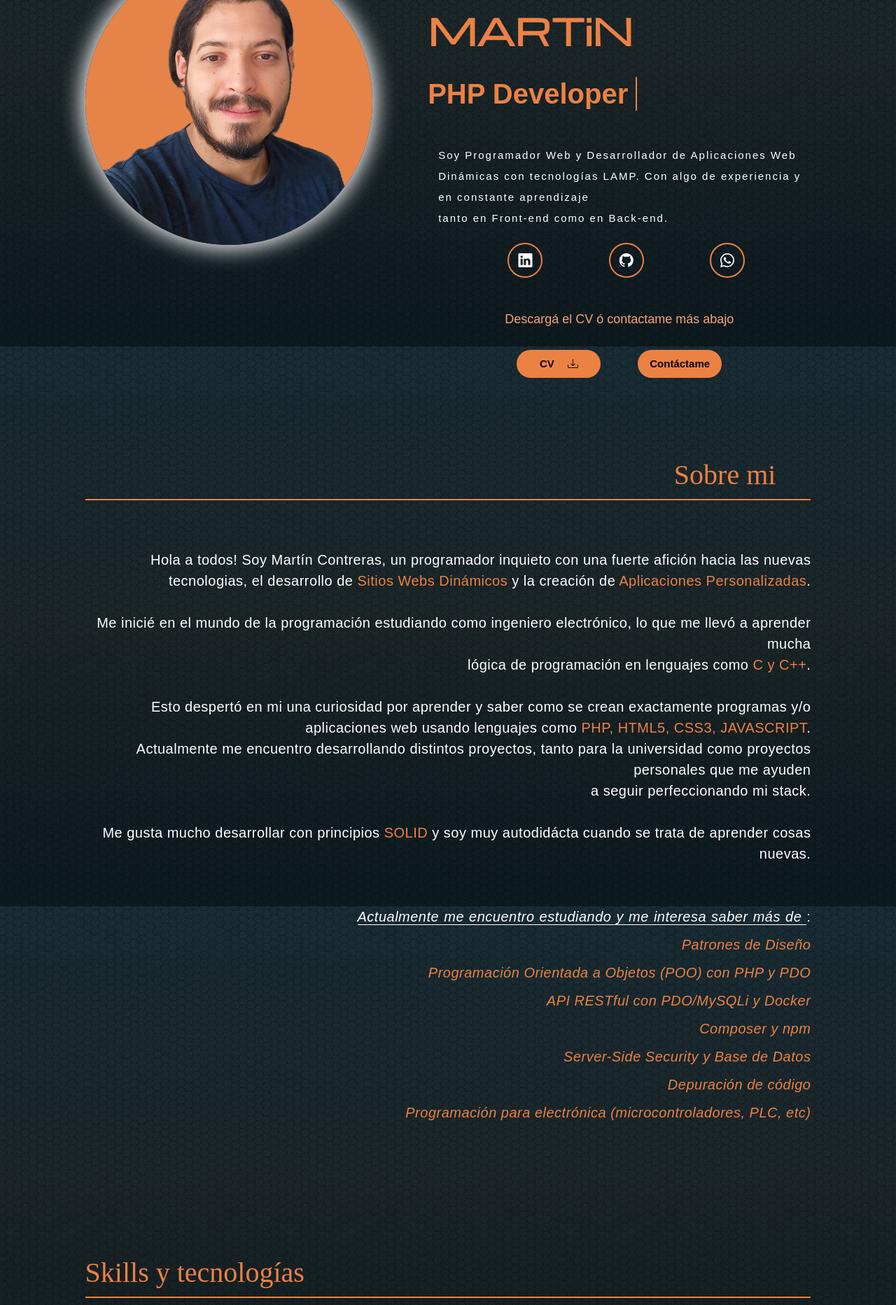
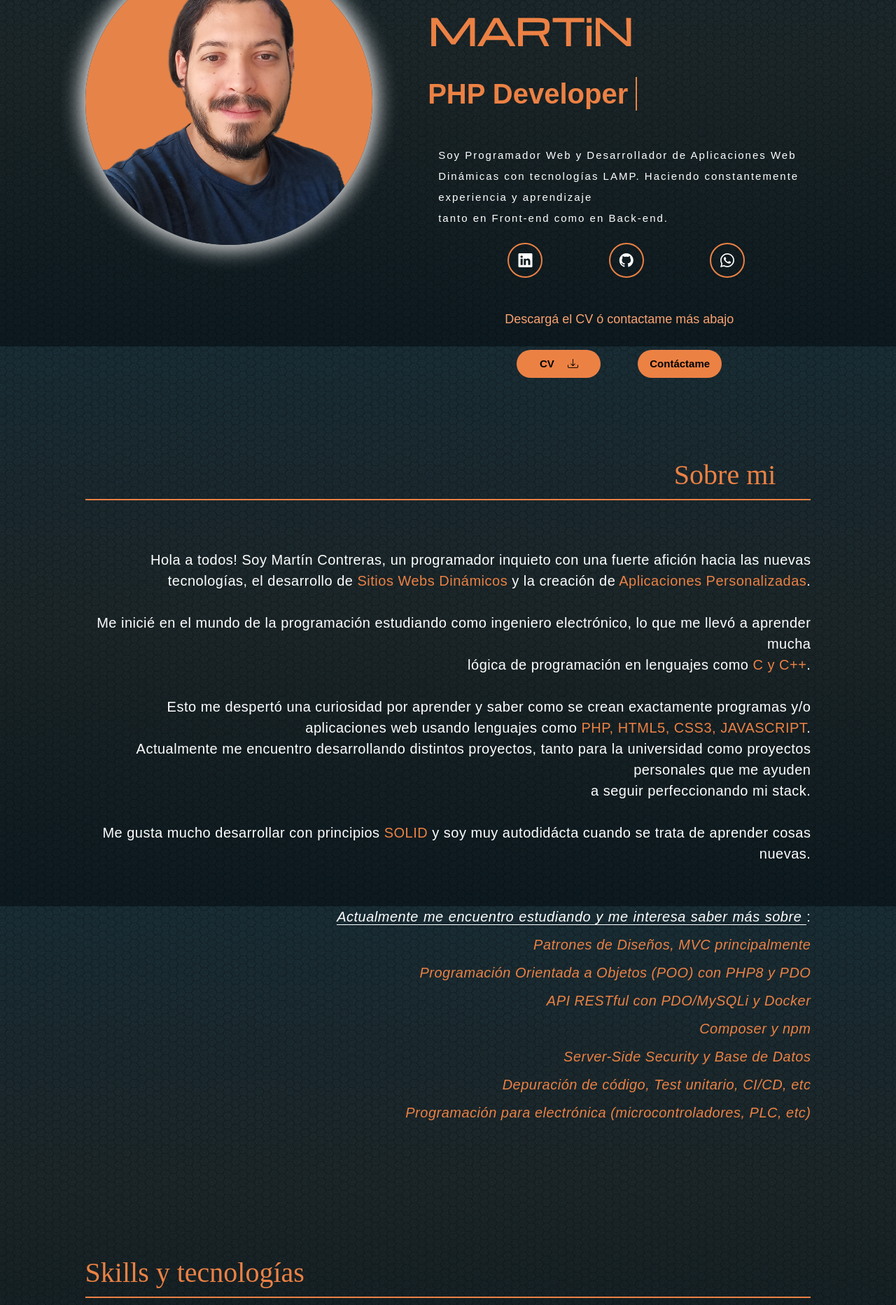
Before and after one commit to jahcr1/Portfolio, a PHP site: page / in a window 1280 px wide. Shown: the part 305-2170 px from the top of the page at 70% size. Run offline with PHP 8.4, Linux system fonts and the light colour scheme; data that the repository does not hold is empty; some web fonts are replaced.

Commit message:
cambiando textos en el about

```diff
--- a/index.php
+++ b/index.php
@@ -86,7 +86,7 @@ if (isset($_GET['status'])) {
       <div class="home-content">
         <h1>Hola, soy <span>MARTiN</span></h1>
         <h3 class="texto-tipeado"><span class="text-din"></span><span class="cursor">|</span></h3>
-        <p>Soy Programador Web y Desarrollador de Aplicaciones Web Dinámicas con tecnologías LAMP. Con algo de experiencia y en constante aprendizaje<br> tanto en Front-end como en Back-end.</p>
+        <p>Soy Programador Web y Desarrollador de Aplicaciones Web Dinámicas con tecnologías LAMP. Haciendo constantemente experiencia y aprendizaje<br> tanto en Front-end como en Back-end.</p>
       </div>
       <div class="home-iconos-redes">
         <ul class="redes">
@@ -115,14 +115,14 @@ if (isset($_GET['status'])) {
   <section id="Aboutme">
 
     <h1 class="titulo" style="justify-content: end;">Sobre mi</h1>
-    <p class="texto-info" style="margin-top: 50px;">Hola a todos! Soy Martín Contreras, un programador inquieto con una fuerte afición hacia las nuevas tecnologias, el desarrollo de <span>Sitios Webs Dinámicos</span> y la creación de <span>Aplicaciones Personalizadas</span>. <br> <br> Me inicié en el mundo de la programación estudiando como ingeniero electrónico, lo que me llevó a aprender mucha<br> lógica de programación en lenguajes como <span>C y C++</span>.<br><br> Esto despertó en mi una curiosidad por aprender y saber como se crean exactamente programas y/o aplicaciones web usando lenguajes como <span>PHP, HTML5, CSS3, JAVASCRIPT</span>.<br>Actualmente me encuentro desarrollando distintos proyectos, tanto para la universidad como proyectos personales que me ayuden<br> a seguir perfeccionando mi stack.<br><br>Me gusta mucho desarrollar con principios <span>SOLID</span> y soy muy autodidácta cuando se trata de aprender cosas nuevas.<br>
-      <br><br><span class="titulo-exp">Actualmente me encuentro estudiando y me interesa saber más de </span>:<br>
-      <span class="exp">Patrones de Diseño</span><br>
-      <span class="exp">Programación Orientada a Objetos (POO) con PHP y PDO</span><br>
+    <p class="texto-info" style="margin-top: 50px;">Hola a todos! Soy Martín Contreras, un programador inquieto con una fuerte afición hacia las nuevas tecnologías, el desarrollo de <span>Sitios Webs Dinámicos</span> y la creación de <span>Aplicaciones Personalizadas</span>. <br> <br> Me inicié en el mundo de la programación estudiando como ingeniero electrónico, lo que me llevó a aprender mucha<br> lógica de programación en lenguajes como <span>C y C++</span>.<br><br> Esto me despertó una curiosidad por aprender y saber como se crean exactamente programas y/o aplicaciones web usando lenguajes como <span>PHP, HTML5, CSS3, JAVASCRIPT</span>.<br>Actualmente me encuentro desarrollando distintos proyectos, tanto para la universidad como proyectos personales que me ayuden<br> a seguir perfeccionando mi stack.<br><br>Me gusta mucho desarrollar con principios <span>SOLID</span> y soy muy autodidácta cuando se trata de aprender cosas nuevas.<br>
+      <br><br><span class="titulo-exp">Actualmente me encuentro estudiando y me interesa saber más sobre </span>:<br>
+      <span class="exp">Patrones de Diseños, MVC principalmente</span><br>
+      <span class="exp">Programación Orientada a Objetos (POO) con PHP8 y PDO</span><br>
       <span class="exp">API RESTful con PDO/MySQLi y Docker</span><br>
       <span class="exp">Composer y npm</span><br>
       <span class="exp">Server-Side Security y Base de Datos </span><br>
-      <span class="exp">Depuración de código </span><br>
+      <span class="exp">Depuración de código, Test unitario, CI/CD, etc </span><br>
       <span class="exp">Programación para electrónica (microcontroladores, PLC, etc) </span><br>
     </p>
 
@@ -416,7 +416,7 @@ if (isset($_GET['status'])) {
       <div class="container">
         <div class="main-content-project">
           <h5 class="project-name text-center">Kuday Store Sitio Oficial </h5>
-          <p class="project-description">Proyecto creado para una tienda virtual tipo <span>e-commerce</span> de diversos artículos.<br>Tiene en su desarrollo distintas tecnologías aplicadas, pero me centré en aprender y aplicar el uso de <span>PHP</span> para automatizar desde un panel de administración de stock, el despliegue de todos los items de la tienda.</p>
+          <p class="project-description">Proyecto creado para una tienda virtual tipo <span>e-commerce</span> de diversos artículos.<br>Tiene en su desarrollo distintas tecnologías aplicadas, pero me centré en aprender y aplicar el uso de <span>PHP</span> para automatizar desde un panel de administración de stock, el despliegue de todos los items de la tienda, y la eficiencia en los scripts para proteger fotos y datos. También utilicé funciones avanzadas de Javascript para el manejo de articulos en el carrito, y en la parte del Backend gran parte del código fue estructurado con programacion procedural.</p>
 
           <div class="body-content-project">
             <div class="img-project">
@@ -496,7 +496,7 @@ if (isset($_GET['status'])) {
       <div class="container">
         <div class="main-content-project">
           <h5 class="project-name text-center">Secure Login</h5>
-          <p class="project-description">En este proyecto se priorizó el uso de funciones de PHP, PDO y scripts para una validación completa y segura de un <span>LOGIN</span>, tanto para el Front como para el Back. Así aprendí a mejorar las validaciones de datos en los formularios al momento de crear cualquier cuenta en una aplicacion web.<br>Otra cosa que utilicé fueron las funciones de <span>Encriptación de Passwords</span> en la base de datos y regeneracion de la misma, para tener más seguridad y generar confianza con las base de datos de clientes estrictos.</p>
+          <p class="project-description">En este proyecto se priorizó el uso de funciones de PHP, PDO y scripts para una validación completa y segura de un <span>LOGIN</span>, tanto para el Front como para el Back. Así aprendí a mejorar las validaciones de datos en los formularios al momento de crear cualquier cuenta en una aplicacion web.<br>Otra cosa que utilicé fueron las funciones de <span>Encriptación de Passwords</span> en la base de datos y regeneracion de las mismas, para tener más seguridad y generar confianza con las Bases de Datos de clientes más estrictos.</p>
 
           <div class="body-content-project">
             <div class="img-project">
@@ -586,7 +586,7 @@ if (isset($_GET['status'])) {
       <div class="container">
         <div class="main-content-project">
           <h5 class="project-name text-center">Funciones PHP</h5>
-          <p class="project-description">Proyecto de revisión de métodos especificos en PHP para el manejo de <span>Fechas</span>, creación de <span>Ficheros y Directorios</span>, manipulación de <span>Imágenes y Thumbnails</span>, asi como también marcas de agua para los protección de imágenes dinámicas, <span>Captcha, reCaptcha de Google y Captchas Personalizados</span>, <span>POO</span> y algo de seguridad.</p>
+          <p class="project-description">Proyecto de revisión de métodos especificos en PHP para el manejo de <span>Fechas</span>, creación de <span>Ficheros y Directorios</span>, manipulación de <span>Imágenes y Thumbnails</span>, asi como también marcas de agua para los protección de imágenes dinámicas, <span>Captcha, reCaptcha de Google y Captchas Personalizados</span>, <span>POO</span> para el manejo de datos y creacion de objetos, por lo tanto hay Programacion Orientada a Objetos y algo de seguridad con PDO en las consultas, mas que nada para la prevención de SQL INJECTION.</p>
 
           <div class="body-content-project">
             <div class="img-project">
```
